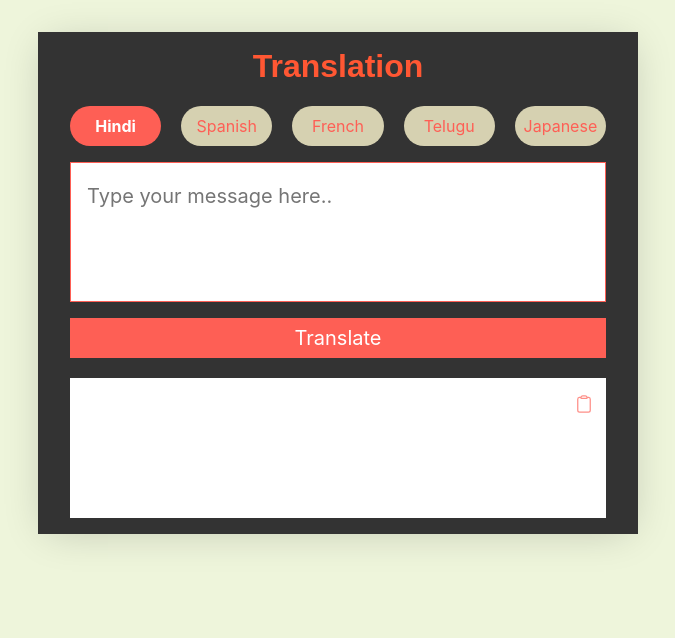
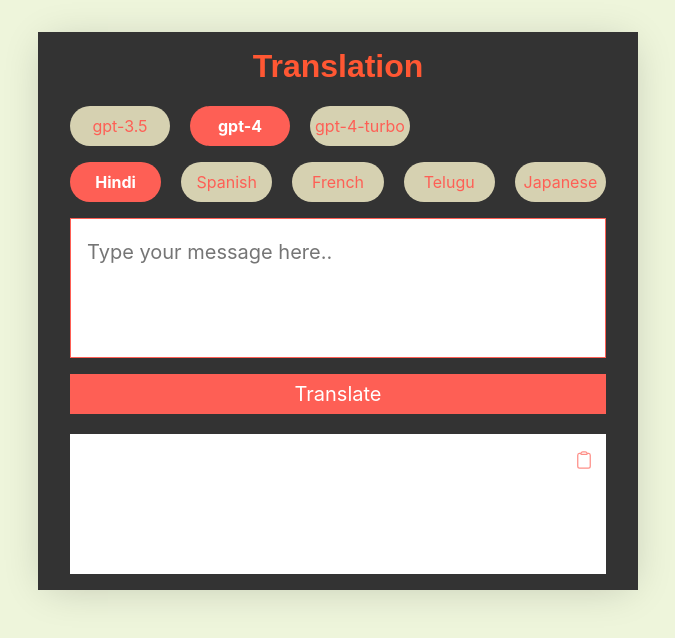
Before and after one commit to goutam-akash/translation-app, a React app: page / in a window 1280 px wide. Shown: the top 638 px of the page, without its empty margins (302-977 px from the left). Built offline with nearby package versions, Linux system fonts and the light colour scheme; the HTML template or start-up script is replaced by a standard one.

Commit message:
added feature of selecting a gpt version

```diff
--- a/src/App.jsx
+++ b/src/App.jsx
@@ -4,7 +4,7 @@
 import { BeatLoader } from "react-spinners";
 
 const App = () => {
-  const [formData, setFormData] = useState({ language: "Hindi", message: "" });
+  const [formData, setFormData] = useState({ language: "Hindi", message: "" ,model: "gpt-4"});
   const [error, setError] = useState("");
   const [showNotification, setShowNotification] = useState(false);
   const [translation, setTranslation] = useState("");
@@ -21,12 +21,12 @@
   };
 
   const translate = async () => {
-    const { language, message } = formData;
+    const { language, message , model } = formData;
 
     try {
       setIsLoading(true);
       const response = await openai.createChatCompletion({
-        model: "gpt-4",
+        model: model,
         messages: [
           { role: "system", content: `You will be provided with a sentence in English, and your task is to translate it into ${language}.` },
           { role: "user", content: message },
@@ -76,6 +76,35 @@
       <h1>Translation</h1>
 
       <form onSubmit={handleOnSubmit}>
+      <div className="choices">
+          <input
+            type="radio"
+            id="gpt-3.5-turbo"
+            name="model"
+            value="gpt-3.5-turbo"
+            onChange={handleInputChange}
+          />
+          <label htmlFor="gpt-3.5-turbo">gpt-3.5</label>
+
+          <input
+            type="radio"
+            id="gpt-4"
+            name="model"
+            value="gpt-4"
+            defaultChecked={formData.model === "gpt-4"}
+            onChange={handleInputChange}
+          />
+          <label htmlFor="gpt-4">gpt-4</label>
+
+          <input
+            type="radio"
+            id="gpt-4-turbo"
+            name="model"
+            value="gpt-4-turbo"
+            onChange={handleInputChange}
+          />
+          <label htmlFor="gpt-4-turbo">gpt-4-turbo</label>
+        </div>
         <div className="choices">
           <input
             type="radio"
```
